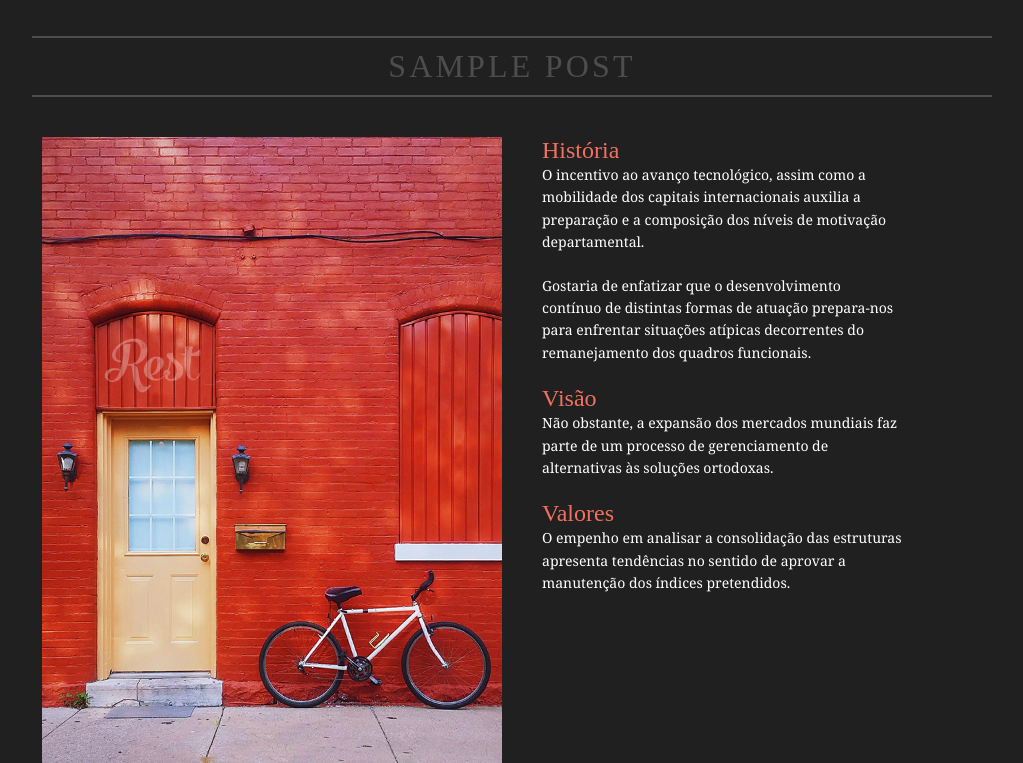
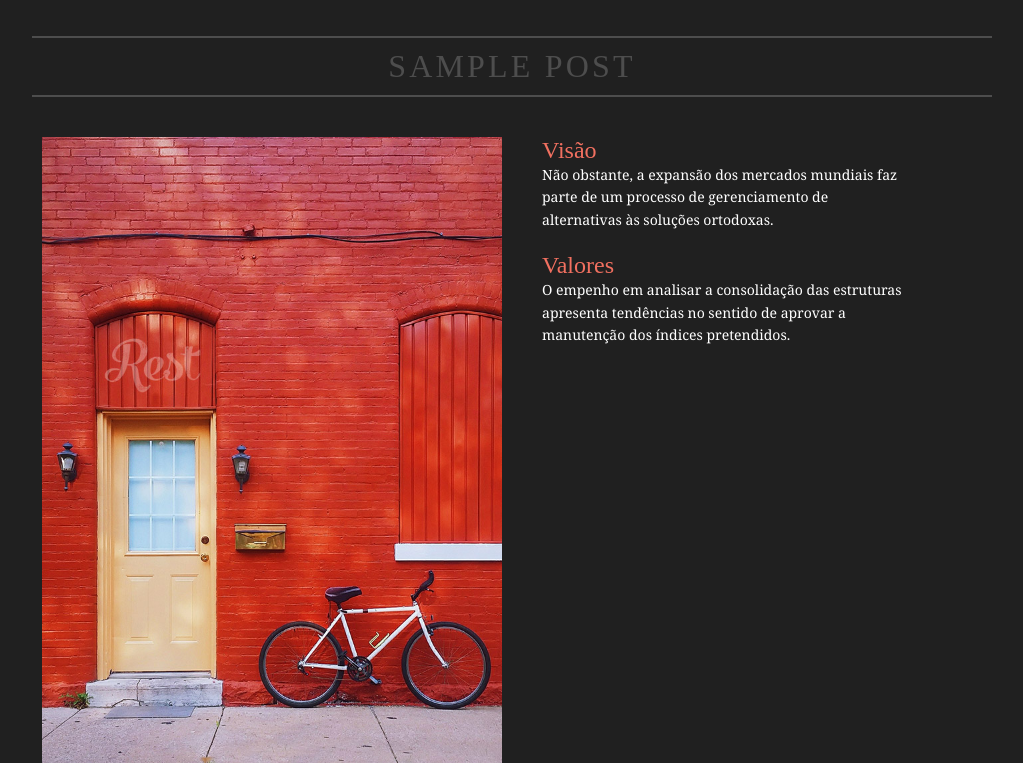
Before and after one commit to wevertonmonteiroc/REST, a WordPress theme: template page-sobre.php in a window 1280 px wide. Shown: the part 437-1200 px from the top of the page, without its empty margins (128-1151 px from the left). Run offline with PHP 8.4 and a stand-in for WordPress, Linux system fonts and the light colour scheme; the site name, menu and one post (Sample post) are stand-ins, and other content is empty; some web fonts are replaced.

Commit message:
Inicio da utilização dos custom fields, para edição de conteúdo,na page-sobre.php

```diff
--- a/page-sobre.php
+++ b/page-sobre.php
@@ -12,11 +12,8 @@
     </div>
 
     <div class="grid-8">
-        <h2>História</h2>
-        <p>O incentivo ao avanço tecnológico, assim como a mobilidade dos capitais internacionais auxilia a preparação e
-            a composição dos níveis de motivação departamental.</p>
-        <p>Gostaria de enfatizar que o desenvolvimento contínuo de distintas formas de atuação prepara-nos para
-            enfrentar situações atípicas decorrentes do remanejamento dos quadros funcionais.</p>
+        <h2><?php the_field('titulo_historia'); ?></h2>
+        <?php the_field('texto_da_historia'); ?>
         <h2>Visão</h2>
         <p>Não obstante, a expansão dos mercados mundiais faz parte de um processo de gerenciamento de alternativas às
             soluções ortodoxas.</p>
```
